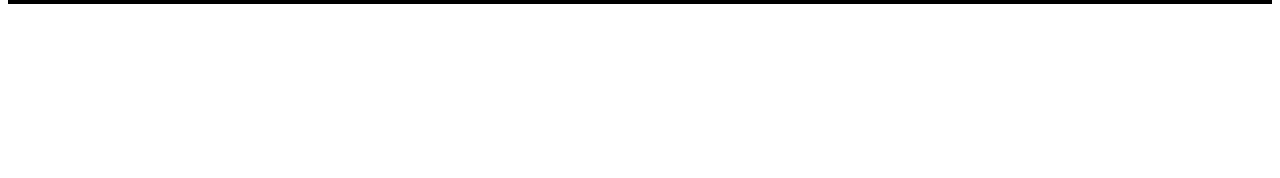
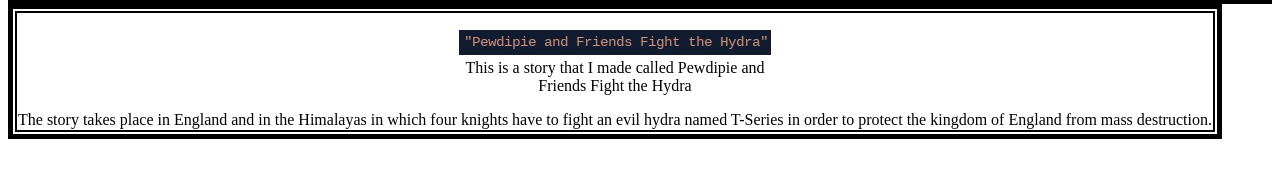
Before and after one commit to mangoninja21/My-webpage, a plain HTML site: page portfolio.html in a window 1280 px wide. Shown: the part 486-664 px from the top of the page. Drawn offline with Linux system fonts and the light colour scheme.

Commit message:
Update portfolio.html

```diff
--- a/portfolio.html
+++ b/portfolio.html
@@ -34,7 +34,17 @@
 
                   In this doc, I am summarizing what changes I made during the remix.
 	       </td>
+<table style="width=100%">
+	    <tr>
+	       <td align="center">
+	          <figure>
+	          <a target="_blank" href="https://repl.it/@ChristianResend/Interactive-Fiction-10">
+		  <img src="Interactive Fiction.png" height="25" width=auto> </a>
+	          <figcaption style="max-width: 350px">This is a story that I made called Pewdipie and Friends Fight the Hydra</figcaption>
+	          </figure>
 
+                  The story takes place in England and in the Himalayas in which four knights have to fight an evil hydra named T-Series in order to protect the kingdom of England from mass destruction.
+	       </td>
 
 	       </td>
 	    </tr>
```
